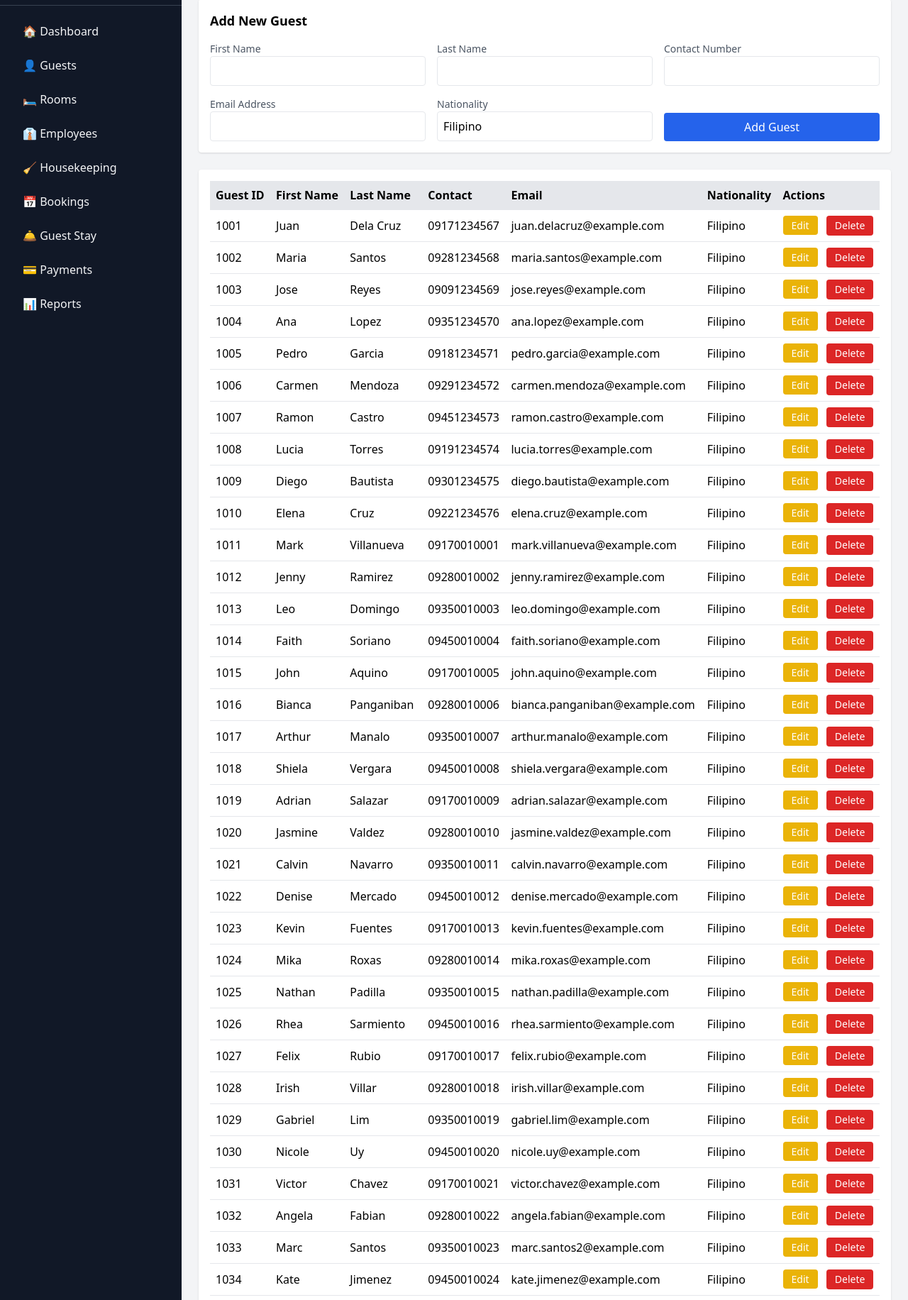
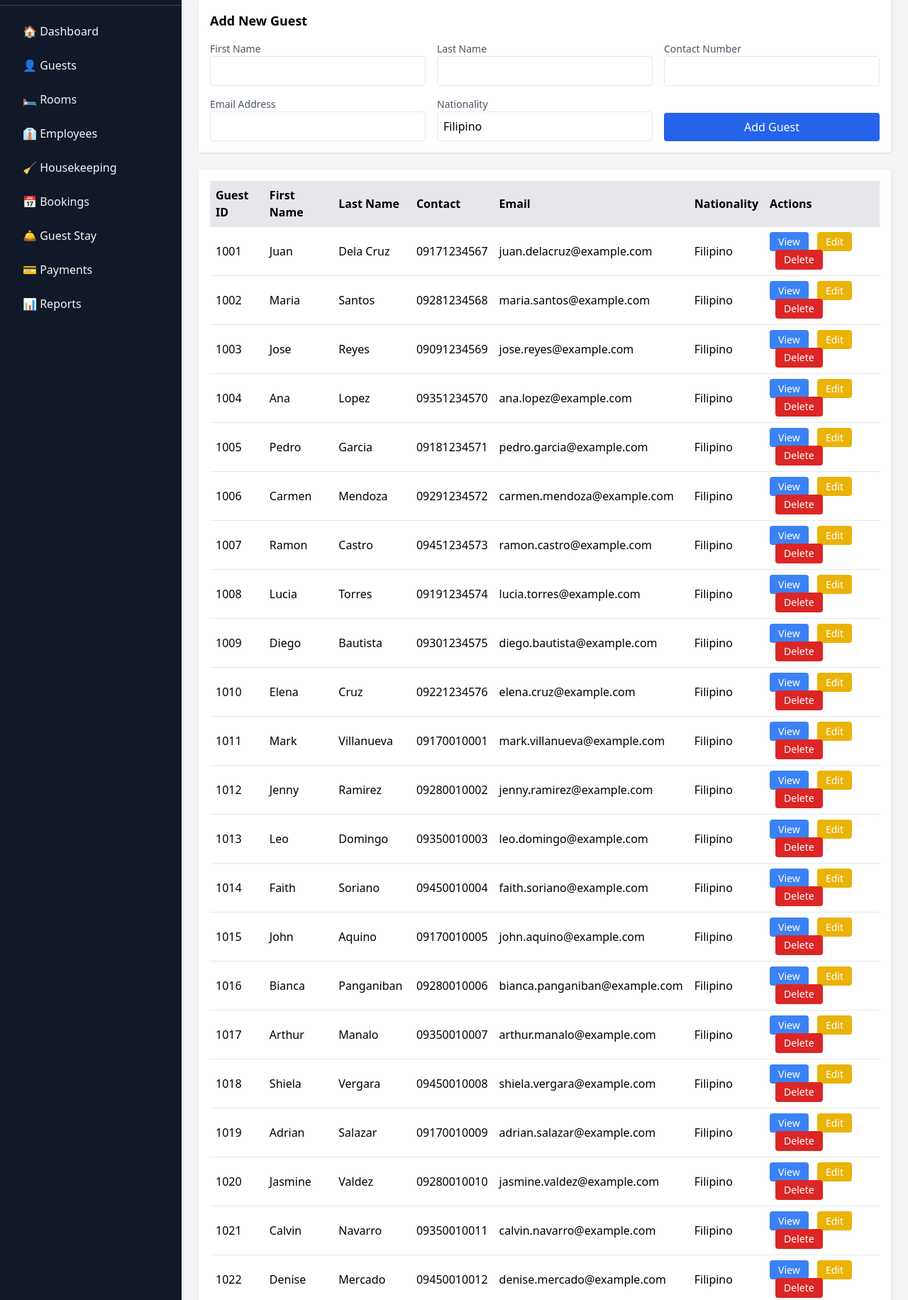
Before and after one commit to PrinceMPS/S26-06-DBApp, a Flask app: page /guests in a window 1280 px wide. Shown: the part 73-1905 px from the top of the page at 71% size. Run offline with Flask 3, Linux system fonts and the light colour scheme; data comes from the database, SQL or seed files in the repository; some libraries are stand-ins or nearby versions.

Commit message:
Add View and Edit buttons for guest details

```diff
--- a/templates/guests.html
+++ b/templates/guests.html
@@ -108,6 +108,10 @@
             <td class="p-2">{{ guest.email_address }}</td>
             <td class="p-2">{{ guest.nationality }}</td>
             <td class="p-2 space-x-2">
+              <!-- View Button -->
+              <a href="{{ url_for('guests.guest_details', guest_id=guest.guest_id) }}"
+                 class="bg-blue-500 text-white px-3 py-1 rounded hover:bg-blue-600 text-sm">View</a>
+
               <!-- Edit Button -->
               <a href="{{ url_for('guests.edit_guest', guest_id=guest.guest_id) }}"
                  class="bg-yellow-500 text-white px-3 py-1 rounded hover:bg-yellow-600 text-sm">Edit</a>
```
